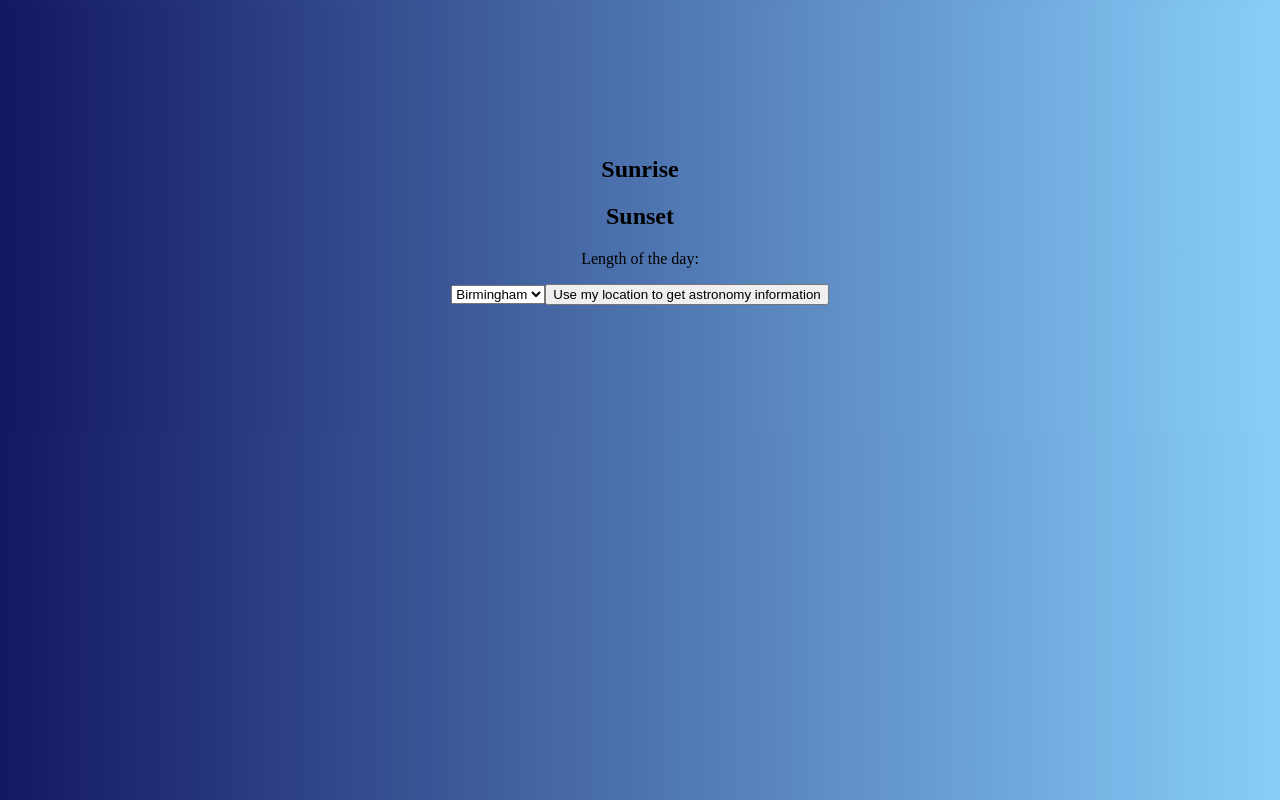
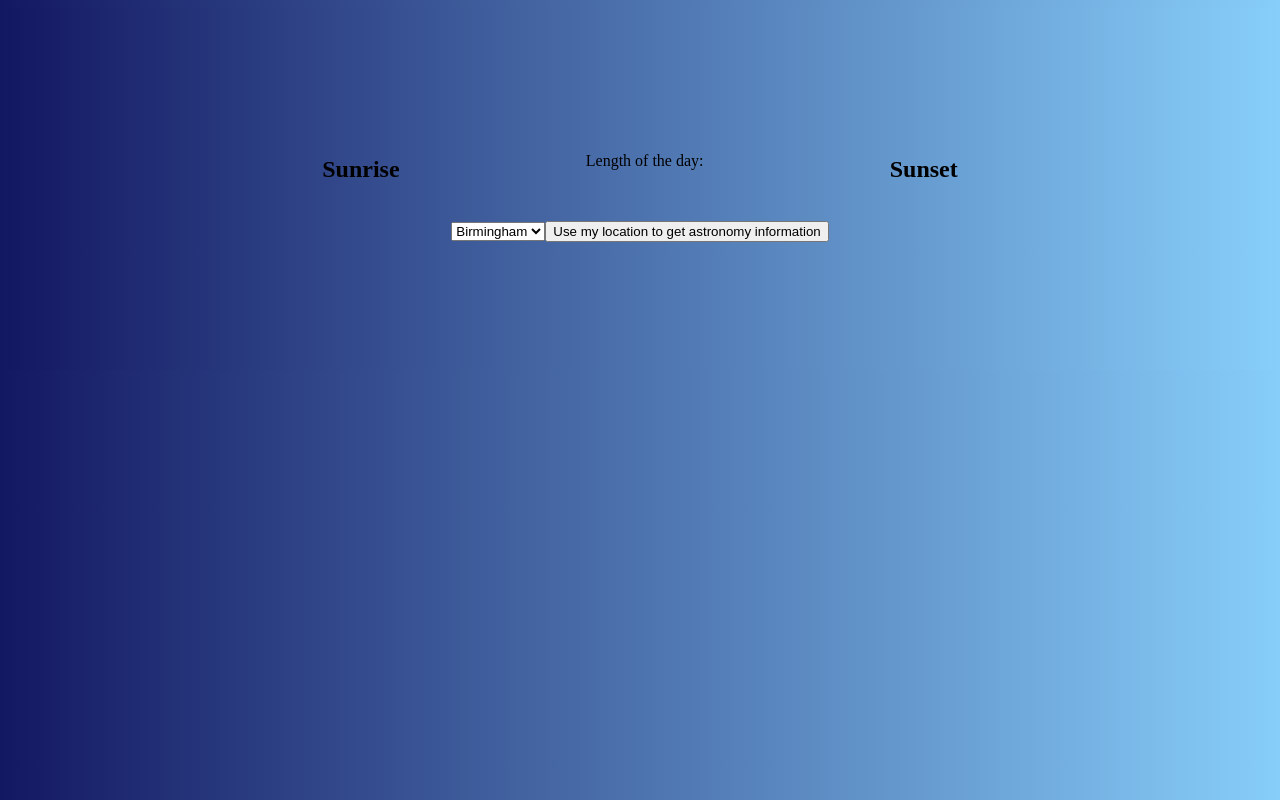
Before and after one commit to WaseemBen6/TomWaseemW7, a React (Create React App) app: page / in a window 1280 px wide. Built offline with nearby package versions, Linux system fonts and the light colour scheme; no server answers.

Commit message:
reshuffled input elements added styling

```diff
--- a/src/components/Cities/Index.js
+++ b/src/components/Cities/Index.js
@@ -6,13 +6,15 @@ const Cities = ({ data }) => {
       <div id="sunrise" class="suntime">
         <h2>Sunrise</h2>
         <p id="sunriseTime">{data.sunrise}</p>
+        <img src="" alt="" />
+      </div>
+      <div id="dayLength">
+        <p>Length of the day: {data.day_length}</p>
       </div>
       <div id="sunset" class="suntime">
         <h2>Sunset</h2>
         <p id="sunsetTime">{data.sunset}</p>
-      </div>
-      <div id="dayLength">
-        <p>Length of the day: {data.day_length}</p>
+        <img src="" alt="" />
       </div>
     </section>
   );
--- a/src/index.css
+++ b/src/index.css
@@ -23,3 +23,7 @@ html {
 #location {
   position: center;
 }
+#citiesBox {
+  display: flex;
+  justify-content: space-evenly;
+}
```
